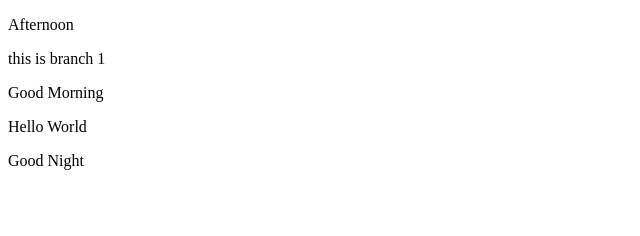
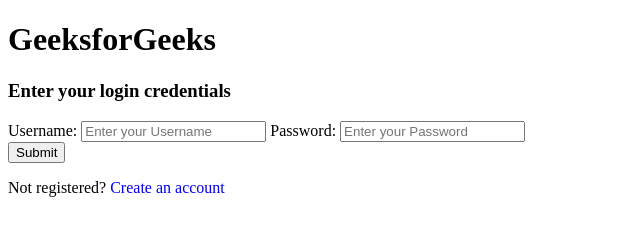
Before and after one commit to RMS2005/Light, a plain HTML site: page index.html in a window 1280 px wide. Shown: the whole page, without its empty margins (0-640 px from the left). Drawn offline with Linux system fonts and the light colour scheme.

Commit message:
Create HTML login form with user input fields
Updated the HTML structure to create a login form with username and password fields.

```diff
--- a/index.html
+++ b/index.html
@@ -1,16 +1,42 @@
 <!DOCTYPE html>
-<html lang="en">
+<html>
+
 <head>
-    <meta charset="UTF-8">
-    <meta name="viewport" content="width=device-width, initial-scale=1.0">
-    <title>Document</title>
+    <title>HTML Login Form</title>
+    <link rel="stylesheet" href="style.css">
 </head>
+
 <body>
-    <p>Afternoon</p>
-    <p>this is branch 1</p>
-    <p>Good Morning</p>
-    <p>Hello World</p>
-    <p>Good Night</p>
+    <div class="main">
+        <h1>GeeksforGeeks</h1>
+        <h3>Enter your login credentials</h3>
 
+        <form action="">
+            <label for="first">
+                Username:
+            </label>
+            <input type="text" id="first" name="first"
+                placeholder="Enter your Username" required>
+
+            <label for="password">
+                Password:
+            </label>
+            <input type="password" id="password" name="password"
+                placeholder="Enter your Password" required>
+
+            <div class="wrap">
+                <button type="submit">
+                    Submit
+                </button>
+            </div>
+        </form>
+
+        <p>Not registered?
+            <a href="#" style="text-decoration: none;">
+                Create an account
+            </a>
+        </p>
+    </div>
 </body>
+
 </html>
```
